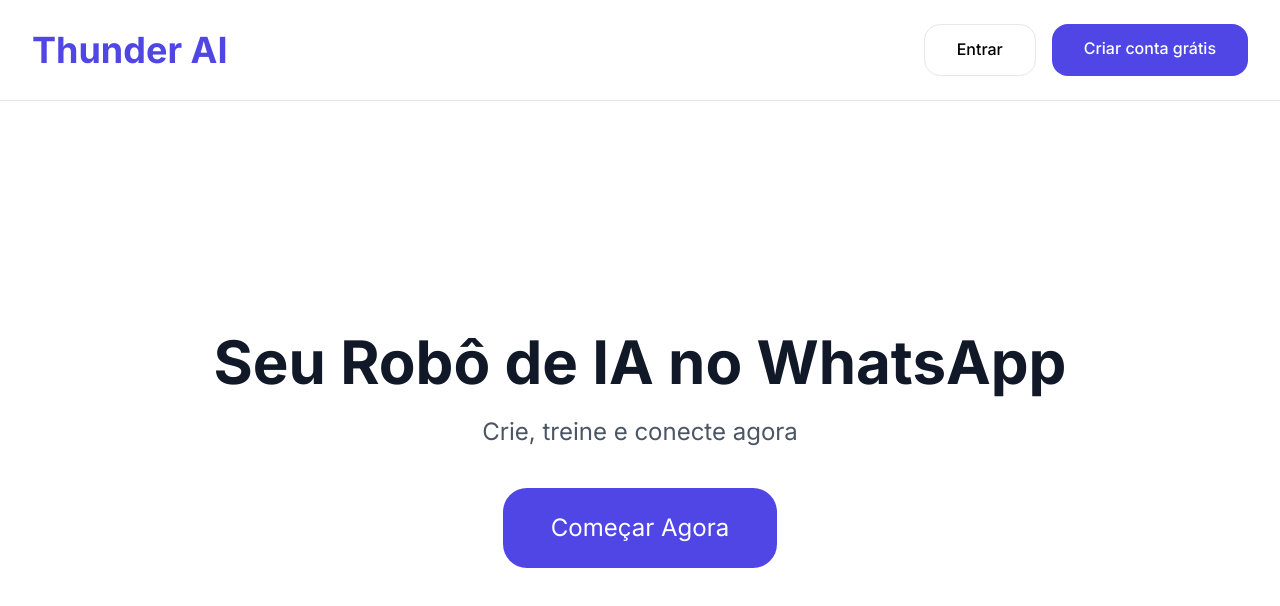
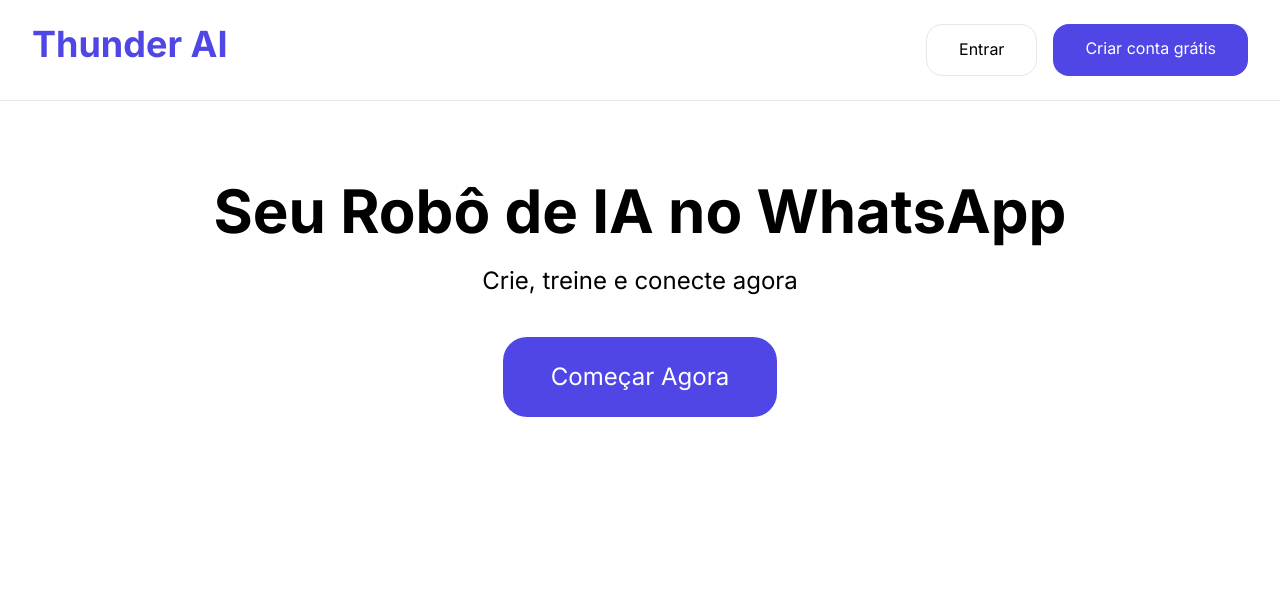
Before and after one commit to mirellanascimento86/plataforma-ia-multitenant, a Next.js app: page / in a window 1280 px wide. Shown: the top 606 px of the page. Built offline with nearby package versions, Linux system fonts and the light colour scheme; no server answers.

Commit message:
Update page.tsx

```diff
--- a/app/page.tsx
+++ b/app/page.tsx
@@ -2,24 +2,19 @@
 
 export default function Home() {
   return (
-    <div className="min-h-screen bg-white flex flex-col">
-      <nav className="px-8 py-6 border-b flex justify-between items-center">
+    <div className="min-h-screen bg-white">
+      <nav className="px-8 py-6 border-b flex justify-between">
         <span className="text-4xl font-bold text-indigo-600">Thunder AI</span>
         <div className="flex gap-4">
-          <Link href="/login" className="px-8 py-3 border rounded-2xl font-medium hover:bg-gray-100">
-            Entrar
-          </Link>
-          <Link href="/cadastro" className="px-8 py-3 bg-indigo-600 text-white rounded-2xl font-medium hover:bg-indigo-700">
-            Criar conta grátis
-          </Link>
+          <Link href="/login" className="px-8 py-3 border rounded-2xl">Entrar</Link>
+          <Link href="/cadastro" className="px-8 py-3 bg-indigo-600 text-white rounded-2xl">Criar conta grátis</Link>
         </div>
       </nav>
-
-      <div className="flex-1 flex items-center justify-center text-center px-6">
+      <div className="flex-1 flex items-center justify-center text-center px-6 pt-20">
         <div>
-          <h1 className="text-6xl font-bold text-gray-900 mb-6">Seu Robô de IA no WhatsApp</h1>
-          <p className="text-2xl text-gray-600 mb-10">Crie, treine e conecte agora</p>
-          <Link href="/cadastro" className="inline-block px-12 py-6 bg-indigo-600 text-white text-2xl rounded-3xl hover:bg-indigo-700">
+          <h1 className="text-6xl font-bold">Seu Robô de IA no WhatsApp</h1>
+          <p className="text-2xl mt-6">Crie, treine e conecte agora</p>
+          <Link href="/cadastro" className="mt-10 inline-block px-12 py-6 bg-indigo-600 text-white text-2xl rounded-3xl">
             Começar Agora
           </Link>
         </div>
```
